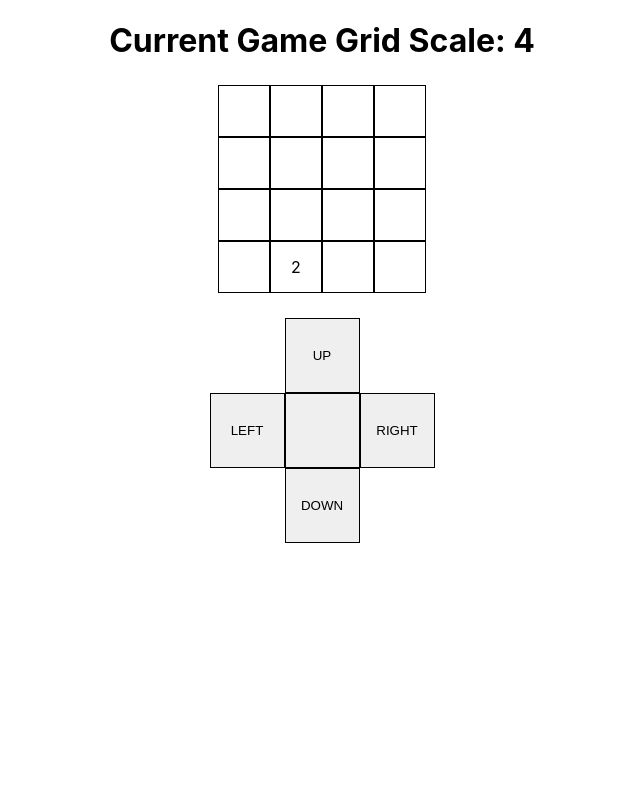
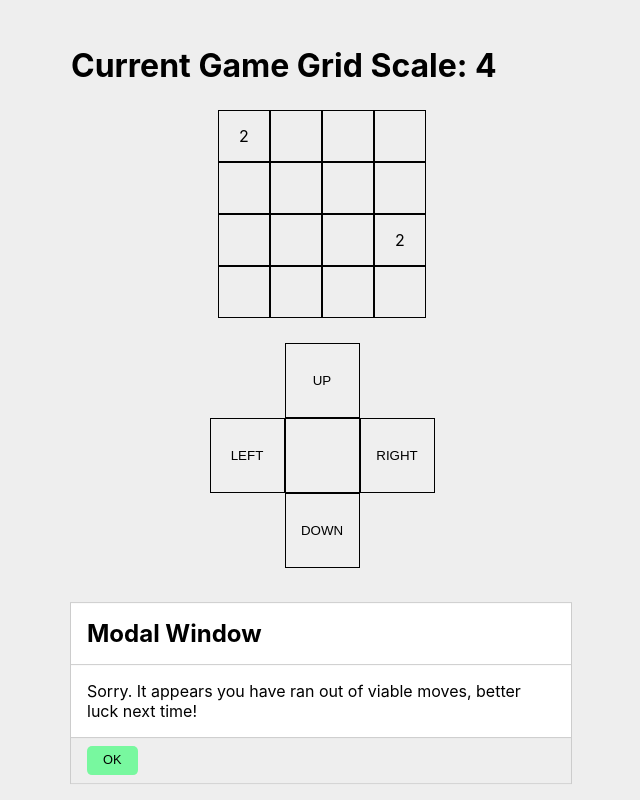
Before and after one commit to jipchik/2048-clone, a React (Create React App) app: page / in a window 1280 px wide. Both pictures are taken after a click on the button "LEFT". Shown: the whole page, without its empty margins (318-958 px from the left). Built offline with nearby package versions, Linux system fonts and the light colour scheme.

Commit message:
dummy loser alert added

```diff
--- a/src/App.css
+++ b/src/App.css
@@ -1,3 +1,74 @@
-.App {
-	text-align: center;
+html,
+body {
+  height: 100%;
 }
+body {
+  background: #eee;
+  display: flex;
+  justify-content: center;
+  align-items: center;
+}
+
+.modal {
+  width: 500px;
+  background: white;
+  border: 1px solid #ccc;
+  transition: 1.1s ease-out;
+  box-shadow: -2rem 2rem 2rem rgba(black, 0.2);
+  filter: blur(0);
+  transform: scale(1);
+  opacity: 1;
+  visibility: visible;
+
+  &.red {
+    background: black;
+    color: red;
+  }
+  &.blue {
+    background: blue;
+    color: red;
+  }
+
+  &.off {
+    opacity: 0;
+    visibility: hidden;
+    filter: blur(8px);
+    transform: scale(0.33);
+    box-shadow: 1rem 0 0 rgba(black, 0.2);
+  }
+  @supports (offset-rotate: 0deg) {
+    offset-rotate: 0deg;
+    offset-path: path("M 250,100 S -300,500 -700,-200");
+    &.off {
+      offset-distance: 100%;
+    }
+  }
+  @media (prefers-reduced-motion) {
+    offset-path: none;
+  }
+  h2 {
+    border-bottom: 1px solid #ccc;
+    padding: 1rem;
+    margin: 0;
+  }
+  .content {
+    padding: 1rem;
+  }
+  .actions {
+    border-top: 1px solid #ccc;
+    background: #eee;
+    padding: 0.5rem 1rem;
+    button {
+      border: 0;
+      background: #78f89f;
+      border-radius: 5px;
+      padding: 0.5rem 1rem;
+      font-size: 0.8rem;
+      line-height: 1;
+    }
+  }
+}
+
+#centered-toggle-button {
+  position: absolute;
+}
--- a/src/components/game/Game.tsx
+++ b/src/components/game/Game.tsx
@@ -3,6 +3,7 @@ import gridGenerator from "../../utils/gridGenerator";
 import GameGrid from "../grid/GameGrid";
 import GameTileMover from "../mover/GameTileMover";
 import { useSelector } from "react-redux";
+import YouLoseModal from "./YouLoseModal";
 import { getScale } from "../../redux/slices/gridSlice";
 export default function Game() {
 	const scale = useSelector(getScale);
--- /dev/null
+++ b/src/components/game/YouLoseModal.tsx
@@ -0,0 +1,22 @@
+import "../../App.css";
+export default function YouLoseModal(props: any) {
+    return (
+        <div>
+            {props.message === ""
+                ?
+                null
+                :
+                <div>
+                    <div className="modal" id="modal">
+                        <h2>Modal Window</h2>
+                        <div className="content">{props.message}</div>
+                        <div className="actions">
+                            <button className="toggle-button" onClick={() => props.reset("")}>OK</button>
+                        </div>
+                    </div>
+                </div>
+            }
+        </div>
+
+    )
+}
--- a/src/components/mover/GameTileMover.tsx
+++ b/src/components/mover/GameTileMover.tsx
@@ -1,8 +1,11 @@
+import { useState } from "react";
 import "./GameTileMover.css";
 import "../grid/GameGrid.css";
 import { useSelector, useDispatch } from "react-redux";
 import { getGrid, setGrid } from "../../redux/slices/gridSlice";
 import updateGrid from "../../utils/updateGrid";
+import messages from '../../messages';
+import YouLoseModal from "../game/YouLoseModal";
 const gameTileMoverButtons: any = [
 	["", "LEFT", ""],
 	["UP", "CENTER", "DOWN"],
@@ -12,14 +15,21 @@ const gameTileMoverButtons: any = [
 export default function GameTileMover() {
 	const dispatch = useDispatch();
 	const grid: any = useSelector(getGrid);
+	const [loserAlert, setLoserAlert] = useState("");
 
 	const handleButtonClick = (event: any, direction: string) => {
 
-		let newGrid = updateGrid(direction, grid);
+		let [isValid, newGrid] = updateGrid(direction, grid);
+		console.log(isValid, newGrid)
+		if (!isValid) {
+			setLoserAlert(messages.YOU_LOSE);
+			return;
+		}
 		dispatch(setGrid(newGrid));
 	};
 
 	return (
+		<div>
 			<div className="grid">
 				{gameTileMoverButtons.map((column: Array<string>, i: number) => (
 					<div key={`${i}`}>
@@ -33,5 +43,9 @@ export default function GameTileMover() {
 					</div>
 				))}
 			</div>
+			<div>
+				<YouLoseModal message={loserAlert} reset={setLoserAlert}/>
+			</div>
+		</div>
 	);
 }
--- /dev/null
+++ b/src/messages.ts
@@ -0,0 +1,3 @@
+export default {
+    YOU_LOSE: "Sorry. It appears you have ran out of viable moves, better luck next time!"
+}
--- a/src/redux/slices/gridSlice.ts
+++ b/src/redux/slices/gridSlice.ts
@@ -5,11 +5,13 @@ import gridGenerator from "../../utils/gridGenerator";
 interface GridState {
 	grid: any;
 	scale: number;
+	winState: Boolean;
 }
 
 const initialState: GridState = {
 	grid: gridGenerator(4),
-	scale: 4
+	scale: 4,
+	winState: true
 };
 
 export const gridSlice = createSlice({
@@ -21,14 +23,18 @@ export const gridSlice = createSlice({
 		},
 		setScale: (state, action: PayloadAction<any>) => {
 			state.scale = action.payload;
+		},
+		setWinState: (state, action: PayloadAction<any>) => {
+			state.winState = action.payload;
 		}
 	},
 });
 
 export const getGrid = (state: RootState) => state.grid.grid;
 export const getScale = (state: RootState) => state.grid.scale;
+export const getWinState = (state: RootState) => state.grid.winState;
 
 // Action creators are generated for each case reducer function
-export const { setGrid, setScale } = gridSlice.actions;
+export const { setGrid, setScale, setWinState } = gridSlice.actions;
 
 export default gridSlice.reducer;
--- a/src/utils/cellUpdator.ts
+++ /dev/null
@@ -1,3 +0,0 @@
-export default function cellUpdator(num: number){
-    return String(num * num)
-}
--- a/src/utils/gridGenerator.ts
+++ b/src/utils/gridGenerator.ts
@@ -3,15 +3,13 @@ export default function gridGenerator(size: number) {
 	for (let i = 0; i < size; i++) {
 		gameGrid.push(Array(size).fill(""));
 	}
-	const x0 = rn(1, 4);
-	const y0 = rn(1, 4);
-	console.log(x0, y0)
+	const x0 = rn(0, 4);
+	const y0 = rn(0, 4);
 	gameGrid[x0][y0] = "2";
 
-	const x1 = rn(1, 4);
-	const y1 = rn(1, 4);
-	//TODO:: fix collision problem here
-	gameGrid[x1][y1] = gameGrid[x1][y1] === "2" ? gameGrid[rn(1, 4)][rn(1, 4)] : "";
+	const x1 = rn(0, 4);
+	const y1 = rn(0, 4);
+	gameGrid[x1][y1] = gameGrid[x1][y1] === "2" ? gameGrid[rn(1, 4)][rn(1, 4)] : "2"; //there is a collision problem here, fix it (was good enough ATT)
 	return gameGrid;
 }
 
--- a/src/utils/updateGrid.ts
+++ b/src/utils/updateGrid.ts
@@ -1,9 +1,10 @@
 import gridGenerator from "./gridGenerator";
 //TODO:: figure this algorithm out for updating the grid based on its passed in state, should be fun
 export default function updateGrid(
-	direction: Object,
-	currentGrid: Array<Array<string>>
-): Object {
+	direction: string,
+	currentGrid: any
+): any {
+	let isValid: Boolean = false;
 	let newGrid = gridGenerator(4);
 	switch(direction) {
 		case "RIGHT":
@@ -32,10 +33,14 @@ export default function updateGrid(
 			console.log('Unexpected case encountered.');
 			break;
 	}
-	console.log(newGrid)
-	return newGrid;
+
+	return [isValid, newGrid];
 }
 
 function cellUpdator(num: number){
     return String(num * num)
 }
+
+function validateBoardIsStillPlayable(grid: any){
+
+}
```
Lines whose indentation alone changed are shown as unchanged.
